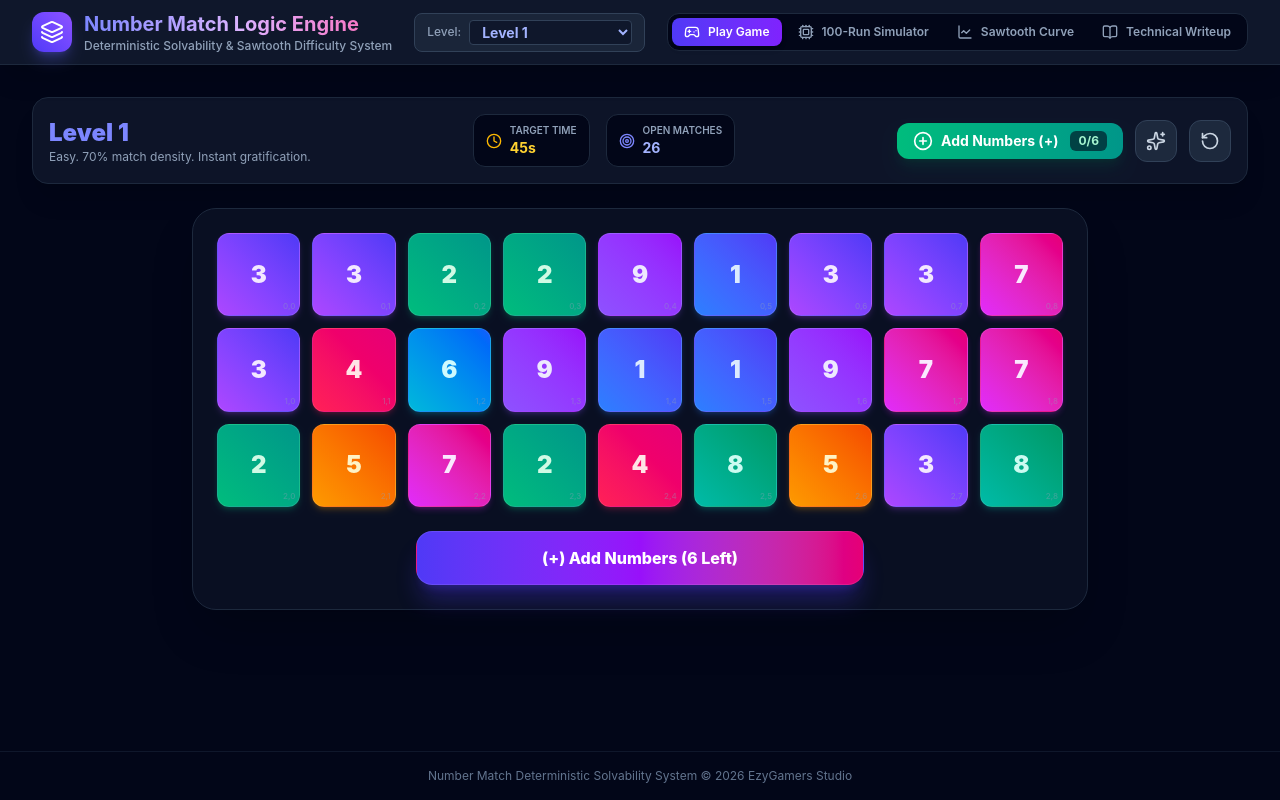
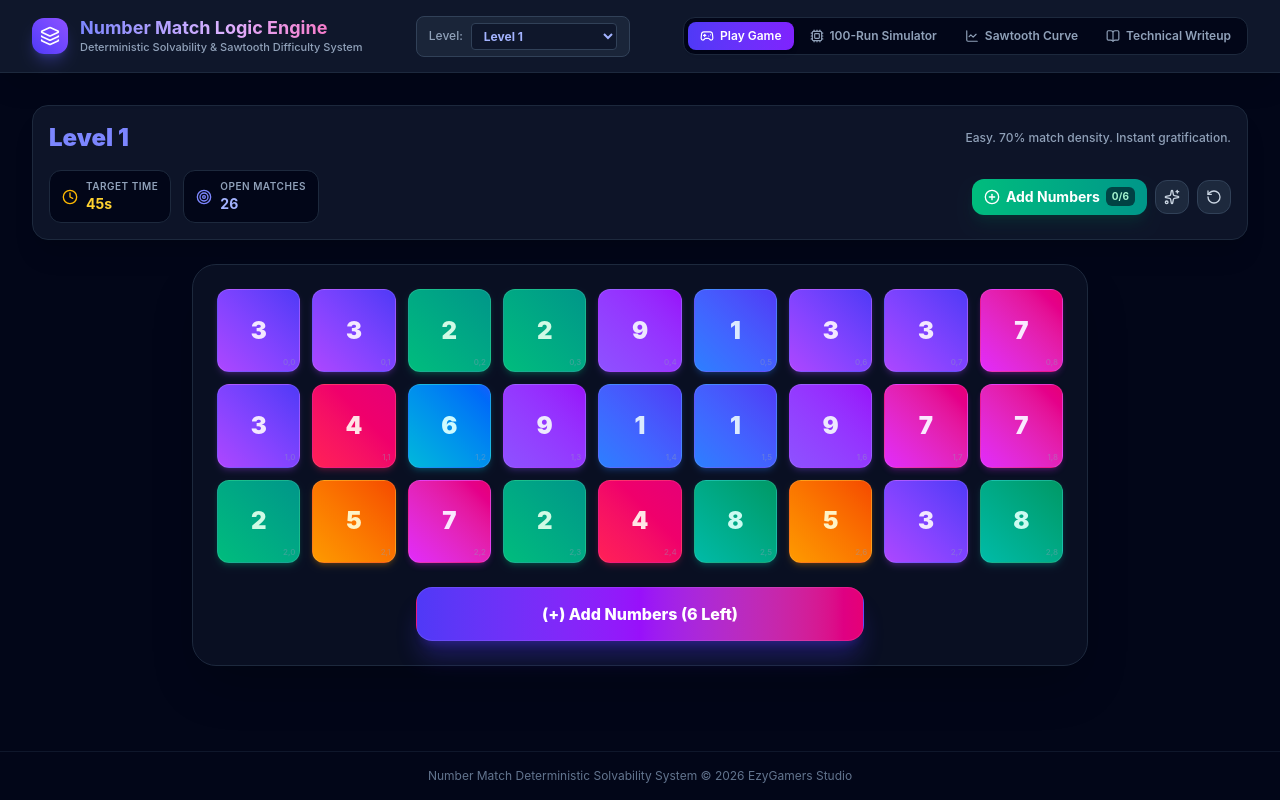
Before and after one commit to ayushmanji/Number-Match-Logic-Engine, a React (Vite) app: page / in a window 1280 px wide. Built offline with nearby package versions, Linux system fonts and the light colour scheme.

Commit message:
fix(ui): overhaul navbar, header stats, and cell grid for mobile screen responsiveness

```diff
--- a/index.html
+++ b/index.html
@@ -3,7 +3,7 @@
   <head>
     <meta charset="UTF-8" />
     <link rel="icon" type="image/svg+xml" href="/favicon.svg" />
-    <meta name="viewport" content="width=device-width, initial-scale=1.0" />
+    <meta name="viewport" content="width=device-width, initial-scale=1.0, maximum-scale=1.0, user-scalable=no, viewport-fit=cover" />
     <meta name="description" content="Number Match Deterministic Logic Engine & Sawtooth Difficulty System - EzyGamers Studio" />
     <title>Number Match Deterministic Solvability Engine</title>
   </head>
--- a/src/App.tsx
+++ b/src/App.tsx
@@ -83,7 +83,7 @@ export function App() {
         onLevelChange={handleLevelChange}
       />
 
-      <main className="flex-1 max-w-7xl w-full mx-auto p-4 sm:p-6 lg:p-8">
+      <main className="flex-1 max-w-7xl w-full mx-auto p-2.5 sm:p-6 lg:p-8">
         {activeTab === 'PLAY' && (
           <div className="animate-fade-in">
             <HeaderStats
--- a/src/components/HeaderStats.tsx
+++ b/src/components/HeaderStats.tsx
@@ -24,92 +24,105 @@ export const HeaderStats: React.FC<HeaderStatsProps> = ({
   const remainingAddRows = boardState.maxAddRows - boardState.addRowsUsed;
 
   return (
-    <div className="bg-slate-900/90 border border-slate-800 rounded-2xl p-4 shadow-xl backdrop-blur-md mb-6">
-      <div className="flex flex-wrap items-center justify-between gap-4">
-        {/* Level Banner & Experience Goal */}
-        <div className="flex items-center space-x-3">
-          <div className="flex flex-col">
-            <div className="flex items-center space-x-2">
-              <span className="text-2xl font-black text-indigo-400">Level {boardState.level}</span>
+    <div className="bg-slate-900/90 border border-slate-800 rounded-2xl p-3.5 sm:p-4 shadow-xl backdrop-blur-md mb-4 sm:mb-6">
+      <div className="flex flex-col gap-3 sm:gap-4">
+        {/* Top Section: Level Title & Experience Goal */}
+        <div className="flex flex-col sm:flex-row sm:items-center justify-between gap-1 sm:gap-4">
+          <div className="flex items-center space-x-2.5">
+            <span className="text-xl sm:text-2xl font-black text-indigo-400">
+              Level {boardState.level}
+            </span>
             {config.isReliefLevel && (
-                <span className="px-2 py-0.5 text-xs font-extrabold bg-emerald-500/20 text-emerald-300 border border-emerald-500/40 rounded-full animate-pulse">
+              <span className="px-2 py-0.5 text-[10px] sm:text-xs font-extrabold bg-emerald-500/20 text-emerald-300 border border-emerald-500/40 rounded-full animate-pulse">
                 ⚡ Relief Level
               </span>
             )}
           </div>
-            <span className="text-xs text-slate-400 max-w-sm">{config.experienceGoal}</span>
-          </div>
+          <span className="text-xs text-slate-400 font-medium">
+            {config.experienceGoal}
+          </span>
         </div>
 
-        {/* Level Stats Badges */}
-        <div className="flex items-center space-x-4">
+        {/* Middle Section: Stats Badges & Controls Row */}
+        <div className="grid grid-cols-2 sm:flex sm:items-center justify-between gap-2 sm:gap-4">
+          {/* Stats Group */}
+          <div className="col-span-2 sm:col-span-1 flex items-center gap-2 sm:gap-3">
             {/* Target Time */}
-          <div className="flex items-center space-x-2 bg-slate-950 px-3 py-2 rounded-xl border border-slate-800">
-            <Clock className="w-4 h-4 text-amber-400" />
+            <div className="flex-1 sm:flex-initial flex items-center space-x-2 bg-slate-950 px-2.5 py-1.5 sm:px-3 sm:py-2 rounded-xl border border-slate-800">
+              <Clock className="w-4 h-4 text-amber-400 shrink-0" />
               <div>
-              <div className="text-[10px] text-slate-400 font-semibold uppercase">Target Time</div>
-              <div className="text-sm font-bold text-amber-300">{config.targetTimeSeconds}s</div>
+                <div className="text-[9px] sm:text-[10px] text-slate-400 font-semibold uppercase tracking-wider">
+                  Target Time
+                </div>
+                <div className="text-xs sm:text-sm font-bold text-amber-300">
+                  {config.targetTimeSeconds}s
+                </div>
               </div>
             </div>
 
             {/* Matches Available */}
-          <div className="flex items-center space-x-2 bg-slate-950 px-3 py-2 rounded-xl border border-slate-800">
-            <Target className="w-4 h-4 text-indigo-400" />
+            <div className="flex-1 sm:flex-initial flex items-center space-x-2 bg-slate-950 px-2.5 py-1.5 sm:px-3 sm:py-2 rounded-xl border border-slate-800">
+              <Target className="w-4 h-4 text-indigo-400 shrink-0" />
               <div>
-              <div className="text-[10px] text-slate-400 font-semibold uppercase">Open Matches</div>
-              <div className="text-sm font-bold text-indigo-300">{availableMatchCount}</div>
+                <div className="text-[9px] sm:text-[10px] text-slate-400 font-semibold uppercase tracking-wider">
+                  Open Matches
+                </div>
+                <div className="text-xs sm:text-sm font-bold text-indigo-300">
+                  {availableMatchCount}
+                </div>
               </div>
             </div>
 
-          {/* Rescue Mechanic Status */}
+            {/* Rescue Trigger */}
             {boardState.rescueTriggered && (
-            <div className="flex items-center space-x-2 bg-pink-500/10 px-3 py-2 rounded-xl border border-pink-500/30">
-              <ShieldAlert className="w-4 h-4 text-pink-400 animate-bounce" />
-              <div>
-                <div className="text-[10px] text-pink-400 font-bold uppercase">Rescue Trigger</div>
-                <div className="text-xs font-semibold text-pink-300">Instant Match Injected</div>
+              <div className="flex items-center space-x-1.5 bg-pink-500/10 px-2.5 py-1.5 rounded-xl border border-pink-500/30">
+                <ShieldAlert className="w-4 h-4 text-pink-400 animate-bounce shrink-0" />
+                <div className="hidden md:block">
+                  <div className="text-[9px] text-pink-400 font-bold uppercase">Rescue</div>
+                  <div className="text-xs font-semibold text-pink-300">Injected</div>
                 </div>
               </div>
             )}
           </div>
 
-        {/* Action Controls: Add Row, Hint, Restart */}
-        <div className="flex items-center space-x-3">
+          {/* Action Controls Group */}
+          <div className="col-span-2 sm:col-span-1 flex items-center space-x-2 justify-end">
             <button
               onClick={onAddRow}
               disabled={remainingAddRows <= 0 || boardState.isWon || boardState.isGameOver}
-            className={`flex items-center space-x-2 px-4 py-2 rounded-xl font-bold text-sm shadow-lg transition-all ${
+              className={`flex-1 sm:flex-initial flex items-center justify-center space-x-1.5 px-3 py-2 rounded-xl font-bold text-xs sm:text-sm shadow-lg transition-all ${
                 remainingAddRows > 0 && !boardState.isWon && !boardState.isGameOver
                   ? 'bg-gradient-to-r from-emerald-500 to-teal-600 hover:from-emerald-400 hover:to-teal-500 text-white shadow-emerald-900/30 active:scale-95'
                   : 'bg-slate-800 text-slate-500 border border-slate-700 cursor-not-allowed'
               }`}
             >
-            <PlusCircle className="w-5 h-5" />
-            <span>Add Numbers (+)</span>
-            <span className="ml-1 px-2 py-0.5 text-xs bg-slate-950/60 rounded-md text-emerald-200">
+              <PlusCircle className="w-4 h-4 shrink-0" />
+              <span className="truncate">Add Numbers</span>
+              <span className="px-1.5 py-0.5 text-[10px] bg-slate-950/60 rounded-md text-emerald-200 shrink-0">
                 {boardState.addRowsUsed}/{boardState.maxAddRows}
               </span>
             </button>
 
             <button
               onClick={onToggleHint}
-            className={`p-2.5 rounded-xl border transition-all ${
+              className={`p-2 rounded-xl border transition-all shrink-0 ${
                 showHint
                   ? 'bg-amber-500/20 text-amber-300 border-amber-500/40 shadow-amber-500/20'
                   : 'bg-slate-800 text-slate-300 border-slate-700 hover:bg-slate-700'
               }`}
               title="Toggle Hint"
             >
-            <Sparkles className="w-5 h-5" />
+              <Sparkles className="w-4 h-4" />
             </button>
 
             <button
               onClick={onRestart}
-            className="p-2.5 bg-slate-800 text-slate-300 border border-slate-700 hover:bg-slate-700 rounded-xl transition-all"
+              className="p-2 bg-slate-800 text-slate-300 border border-slate-700 hover:bg-slate-700 rounded-xl transition-all shrink-0"
               title="Restart Level"
             >
-            <RotateCcw className="w-5 h-5" />
+              <RotateCcw className="w-4 h-4" />
             </button>
+          </div>
         </div>
       </div>
     </div>
--- a/src/components/Navbar.tsx
+++ b/src/components/Navbar.tsx
@@ -16,20 +16,28 @@ export const Navbar: React.FC<NavbarProps> = ({
   currentLevel,
   onLevelChange,
 }) => {
+  const tabs = [
+    { id: 'PLAY' as NavTab, label: 'Play Game', shortLabel: 'Play', icon: Gamepad2 },
+    { id: 'SIMULATOR' as NavTab, label: '100-Run Simulator', shortLabel: 'Simulator', icon: Cpu },
+    { id: 'SAWTOOTH' as NavTab, label: 'Sawtooth Curve', shortLabel: 'Sawtooth', icon: LineChart },
+    { id: 'DOCUMENTATION' as NavTab, label: 'Technical Writeup', shortLabel: 'Writeup', icon: BookOpen },
+  ];
+
   return (
-    <header className="bg-slate-900 border-b border-slate-800 sticky top-0 z-50 shadow-xl">
-      <div className="max-w-7xl mx-auto px-4 sm:px-6 lg:px-8">
-        <div className="flex items-center justify-between h-16">
+    <header className="bg-slate-900 border-b border-slate-800 sticky top-0 z-50 shadow-xl pt-[env(safe-area-inset-top,0px)]">
+      <div className="max-w-7xl mx-auto px-3 sm:px-6 lg:px-8 py-2.5 sm:py-3">
+        {/* Desktop Layout */}
+        <div className="hidden lg:flex items-center justify-between h-12">
           {/* Logo & Title */}
           <div className="flex items-center space-x-3">
             <div className="p-2 bg-gradient-to-tr from-indigo-600 to-violet-500 rounded-xl shadow-lg shadow-indigo-500/30">
-              <Layers className="w-6 h-6 text-white" aria-hidden="true" />
+              <Layers className="w-5 h-5 text-white" aria-hidden="true" />
             </div>
             <div>
-              <h1 className="text-xl font-bold bg-gradient-to-r from-indigo-400 via-purple-300 to-pink-400 bg-clip-text text-transparent">
+              <h1 className="text-lg font-bold bg-gradient-to-r from-indigo-400 via-purple-300 to-pink-400 bg-clip-text text-transparent leading-tight">
                 Number Match Logic Engine
               </h1>
-              <p className="text-xs text-slate-400 font-medium">
+              <p className="text-[11px] text-slate-400 font-medium">
                 Deterministic Solvability & Sawtooth Difficulty System
               </p>
             </div>
@@ -37,12 +45,12 @@ export const Navbar: React.FC<NavbarProps> = ({
 
           {/* Level Selector */}
           <div className="flex items-center space-x-2 bg-slate-800/80 px-3 py-1.5 rounded-lg border border-slate-700">
-            <label htmlFor="level-select" className="text-xs text-slate-400 font-medium">Level:</label>
+            <label htmlFor="level-select-desktop" className="text-xs text-slate-400 font-medium">Level:</label>
             <select
-              id="level-select"
+              id="level-select-desktop"
               value={currentLevel}
               onChange={(e) => onLevelChange(Number(e.target.value))}
-              className="bg-slate-900 text-indigo-300 font-bold text-sm border border-slate-700 rounded px-2 py-0.5 focus:outline-none focus:border-indigo-500"
+              className="bg-slate-900 text-indigo-300 font-bold text-xs border border-slate-700 rounded px-2 py-1 focus:outline-none focus:border-indigo-500"
             >
               {Array.from({ length: 15 }, (_, i) => i + 1).map((lvl) => (
                 <option key={lvl} value={lvl}>
@@ -54,61 +62,87 @@ export const Navbar: React.FC<NavbarProps> = ({
 
           {/* Nav Tabs */}
           <nav className="flex space-x-1 bg-slate-950 p-1 rounded-xl border border-slate-800" role="tablist" aria-label="Main Navigation">
+            {tabs.map((tab) => {
+              const Icon = tab.icon;
+              const isActive = activeTab === tab.id;
+              return (
                 <button
+                  key={tab.id}
                   role="tab"
-              aria-selected={activeTab === 'PLAY'}
-              onClick={() => setActiveTab('PLAY')}
-              className={`flex items-center space-x-2 px-3 py-1.5 rounded-lg text-xs font-semibold transition-all focus:outline-none focus:ring-2 focus:ring-indigo-400 ${
-                activeTab === 'PLAY'
+                  aria-selected={isActive}
+                  onClick={() => setActiveTab(tab.id)}
+                  className={`flex items-center space-x-1.5 px-3 py-1.5 rounded-lg text-xs font-semibold transition-all focus:outline-none focus:ring-2 focus:ring-indigo-400 ${
+                    isActive
                       ? 'bg-gradient-to-r from-indigo-600 to-violet-600 text-white shadow-md'
                       : 'text-slate-400 hover:text-slate-200 hover:bg-slate-900'
                   }`}
                 >
-              <Gamepad2 className="w-4 h-4" />
-              <span>Play Game</span>
+                  <Icon className="w-3.5 h-3.5" />
+                  <span>{tab.label}</span>
                 </button>
+              );
+            })}
+          </nav>
+        </div>
 
+        {/* Mobile & Tablet Responsive Layout */}
+        <div className="flex flex-col space-y-2.5 lg:hidden">
+          {/* Top Row: Brand & Level Dropdown */}
+          <div className="flex items-center justify-between">
+            <div className="flex items-center space-x-2 min-w-0">
+              <div className="p-1.5 bg-gradient-to-tr from-indigo-600 to-violet-500 rounded-lg shadow-md shrink-0">
+                <Layers className="w-4 h-4 text-white" aria-hidden="true" />
+              </div>
+              <div className="truncate">
+                <h1 className="text-sm font-bold bg-gradient-to-r from-indigo-400 via-purple-300 to-pink-400 bg-clip-text text-transparent leading-tight truncate">
+                  Number Match
+                </h1>
+                <p className="text-[10px] text-slate-400 font-medium truncate hidden sm:block">
+                  Deterministic Logic Engine
+                </p>
+              </div>
+            </div>
+
+            {/* Mobile Level Dropdown */}
+            <div className="flex items-center space-x-1.5 bg-slate-800/90 px-2 py-1 rounded-lg border border-slate-700 shrink-0">
+              <label htmlFor="level-select-mobile" className="text-[11px] text-slate-400 font-semibold">Lvl:</label>
+              <select
+                id="level-select-mobile"
+                value={currentLevel}
+                onChange={(e) => onLevelChange(Number(e.target.value))}
+                className="bg-slate-900 text-indigo-300 font-bold text-xs border border-slate-700 rounded px-1.5 py-0.5 focus:outline-none focus:border-indigo-500"
+              >
+                {Array.from({ length: 15 }, (_, i) => i + 1).map((lvl) => (
+                  <option key={lvl} value={lvl}>
+                    Level {lvl} {lvl === 6 || lvl === 11 ? '⚡' : ''}
+                  </option>
+                ))}
+              </select>
+            </div>
+          </div>
+
+          {/* Bottom Row: Tab Navigation Bar */}
+          <nav className="grid grid-cols-4 gap-1 bg-slate-950 p-1 rounded-xl border border-slate-800" role="tablist" aria-label="Mobile Navigation">
+            {tabs.map((tab) => {
+              const Icon = tab.icon;
+              const isActive = activeTab === tab.id;
+              return (
                 <button
+                  key={tab.id}
                   role="tab"
-              aria-selected={activeTab === 'SIMULATOR'}
-              onClick={() => setActiveTab('SIMULATOR')}
-              className={`flex items-center space-x-2 px-3 py-1.5 rounded-lg text-xs font-semibold transition-all focus:outline-none focus:ring-2 focus:ring-indigo-400 ${
-                activeTab === 'SIMULATOR'
+                  aria-selected={isActive}
+                  onClick={() => setActiveTab(tab.id)}
+                  className={`flex flex-col sm:flex-row items-center justify-center space-y-0.5 sm:space-y-0 sm:space-x-1 px-1.5 py-1.5 rounded-lg text-[11px] font-semibold transition-all focus:outline-none focus:ring-1 focus:ring-indigo-400 ${
+                    isActive
                       ? 'bg-gradient-to-r from-indigo-600 to-violet-600 text-white shadow-md'
                       : 'text-slate-400 hover:text-slate-200 hover:bg-slate-900'
                   }`}
                 >
-              <Cpu className="w-4 h-4" />
-              <span>100-Run Simulator</span>
+                  <Icon className="w-3.5 h-3.5 shrink-0" />
+                  <span className="truncate text-[10px] sm:text-xs">{tab.shortLabel}</span>
                 </button>
-
-            <button
-              role="tab"
-              aria-selected={activeTab === 'SAWTOOTH'}
-              onClick={() => setActiveTab('SAWTOOTH')}
-              className={`flex items-center space-x-2 px-3 py-1.5 rounded-lg text-xs font-semibold transition-all focus:outline-none focus:ring-2 focus:ring-indigo-400 ${
-                activeTab === 'SAWTOOTH'
-                  ? 'bg-gradient-to-r from-indigo-600 to-violet-600 text-white shadow-md'
-                  : 'text-slate-400 hover:text-slate-200 hover:bg-slate-900'
-              }`}
-            >
-              <LineChart className="w-4 h-4" />
-              <span>Sawtooth Curve</span>
-            </button>
-
-            <button
-              role="tab"
-              aria-selected={activeTab === 'DOCUMENTATION'}
-              onClick={() => setActiveTab('DOCUMENTATION')}
-              className={`flex items-center space-x-2 px-3 py-1.5 rounded-lg text-xs font-semibold transition-all focus:outline-none focus:ring-2 focus:ring-indigo-400 ${
-                activeTab === 'DOCUMENTATION'
-                  ? 'bg-gradient-to-r from-indigo-600 to-violet-600 text-white shadow-md'
-                  : 'text-slate-400 hover:text-slate-200 hover:bg-slate-900'
-              }`}
-            >
-              <BookOpen className="w-4 h-4" />
-              <span>Technical Writeup</span>
-            </button>
+              );
+            })}
           </nav>
         </div>
       </div>
```
Also changed, not shown: src/components/CellView.tsx (+6 -6 lines), src/components/GameBoard.tsx (+19 -19 lines). Lines whose indentation alone changed are shown as unchanged.
